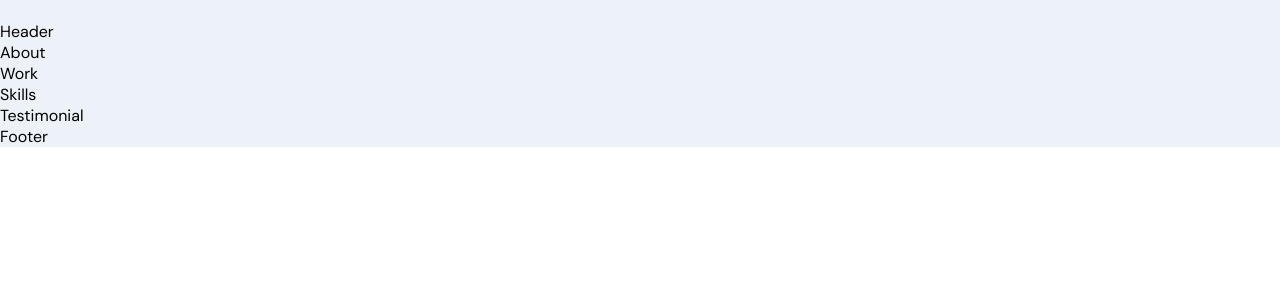
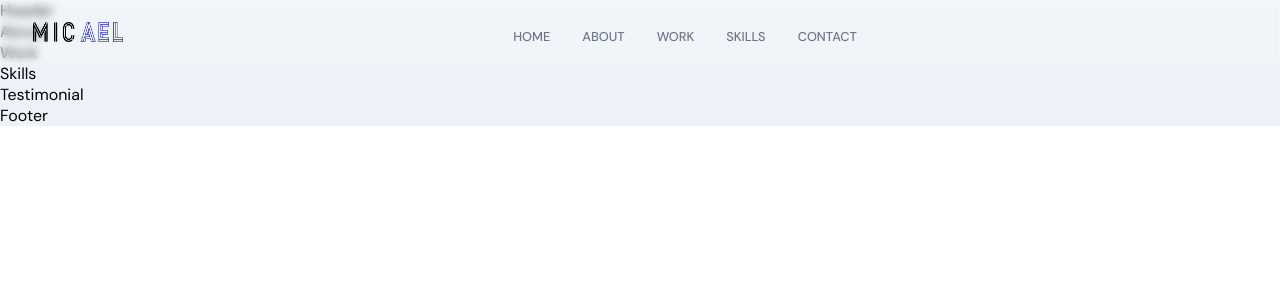
Before and after one commit to huongnguyen1709/portfolio, a React (Create React App) app in the folder frontend-react/: page / in a window 1280 px wide. Shown: the top 300 px of the page. Built offline with nearby package versions, Linux system fonts and the light colour scheme.

Commit message:
implement Navbar component and add styles for Navbar

```diff
--- a/frontend-react/src/components/Navbar/Navbar.js
+++ b/frontend-react/src/components/Navbar/Navbar.js
@@ -1,15 +1,24 @@
 import React from 'react';
 
+import { images } from '../../constants';
 import './Navbar.scss';
 
 const Navbar = () => {
   return (
-    <nav>
-      <div>
-        <img src="" alt="" />
+    <nav className='app__navbar'>
+      <div className='app__navbar-logo'>
+        <img src={images.logo} alt='logo' />
       </div>
+      <ul className='app__navbar-links'>
+        {['home', 'about', 'work', 'skills', 'contact'].map((item) => (
+          <li className='app__flex p-text' key={`link-${item}`}>
+            <div></div>
+            <a href={`#${item}`}>{item}</a>
+          </li>
+        ))}
+      </ul>
     </nav>
-  )
+  );
 };
 
 export default Navbar;
--- a/frontend-react/src/components/Navbar/Navbar.scss
+++ b/frontend-react/src/components/Navbar/Navbar.scss
@@ -0,0 +1,73 @@
+.app__navbar {
+  width: 100%;
+
+  display: flex;
+  justify-content: space-between;
+  align-items: center;
+
+  padding: 1rem 2rem;
+  background: rgba(255, 255, 255, 0.25);
+  backdrop-filter: blur(4px);
+  -webkit-backdrop-filter: blur(4px);
+  border: 1px solid rgba(255, 255, 255, 0.18);
+  position: fixed;
+  z-index: 2;
+}
+
+.app__navbar-logo {
+  display: flex;
+  justify-content: flex-start;
+  align-items: center;
+
+  img {
+    width: 90px;
+    height: 20px;
+
+    @media screen and (min-width: 2000px) {
+      width: 180px;
+      height: 40px;
+    }
+  }
+}
+
+.app__navbar-links {
+  flex: 1;
+  display: flex;
+  justify-content: center;
+  align-items: center;
+  list-style: none;
+
+  li {
+    margin: 0 1rem;
+    cursor: pointer;
+    flex-direction: column;
+
+    div {
+      width: 5px;
+      height: 5px;
+      background: transparent;
+      border-radius: 50%;
+      margin-bottom: 5px;
+    }
+
+    a {
+      color: var(--gray-color);
+      text-decoration: none;
+      flex-direction: column;
+      text-transform: uppercase;
+      font-weight: 500;
+
+      transition: all 0.3s ease-in-out;
+
+      &:hover {
+        color: var(--secondary-color);
+      }
+    }
+
+    &:hover {
+      div {
+        background: var(--secondary-color);
+      }
+    }
+  }
+}
```
